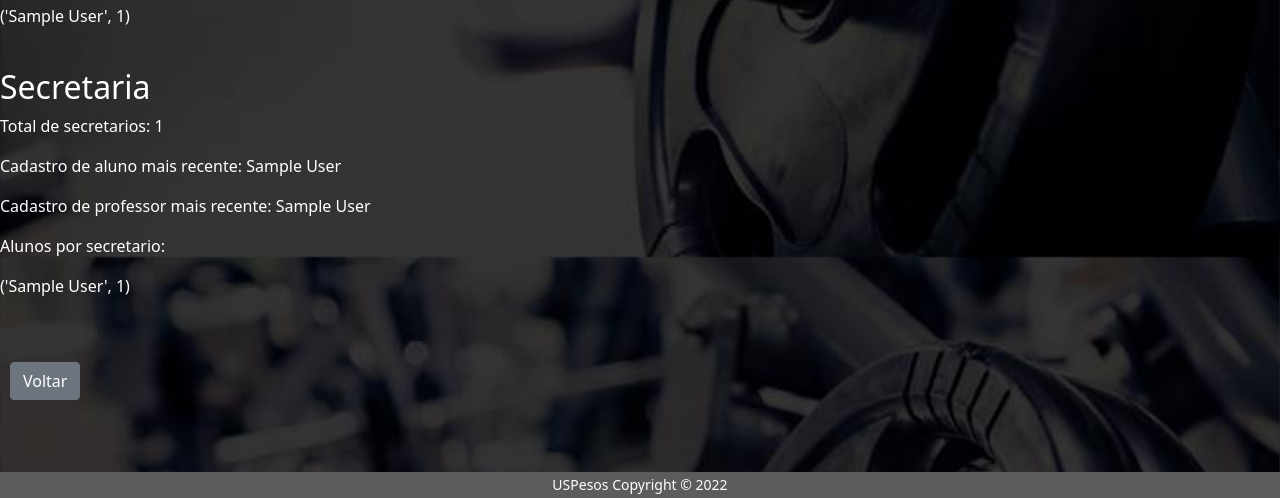
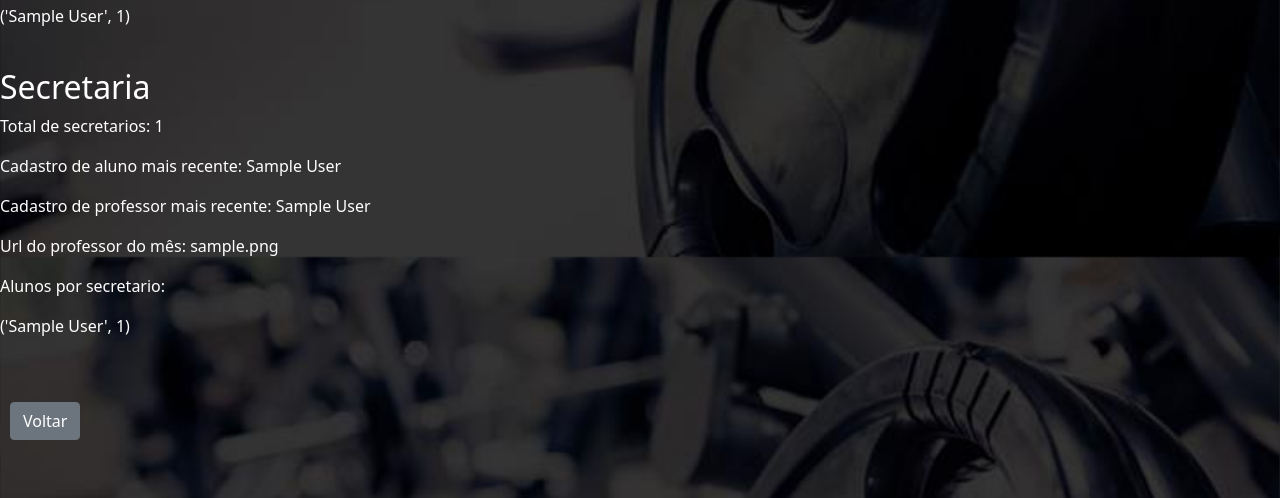
Before and after one commit to tomasolenscki/USPesos, a Django app: page /secretaria/dados/ in a window 1280 px wide. Shown: the part 543-1041 px from the top of the page. Run offline with Django 4.2, Linux system fonts and the light colour scheme; a user stored in the database is signed in; tables that the repository leaves empty hold one stand-in row (values such as "Sample post"); some libraries are stand-ins or nearby versions.

Commit message:
Logado como arrumado

```diff
--- a/secretaria/templates/secretaria/dados.html
+++ b/secretaria/templates/secretaria/dados.html
@@ -44,6 +44,8 @@
 
 <p> Cadastro de professor mais recente: {{ ultimo_professor }} </p>
 
+<p> Url do professor do mês: {{ professor_do_mes.urlfoto }} </p>
+
 <p> Alunos por secretario: </p>
 
 {% for secretario in alunos_por_secretarios %}
--- a/secretaria/views.py
+++ b/secretaria/views.py
@@ -44,10 +44,16 @@ def dados(request):
         numero_de_aulas = aulas.count()
         aulas_por_modalidade.append((modalidade.nome, numero_de_aulas))
 
+    professor_do_mes = professores.last()
+    a = 0
+
     aulas_por_professor = []
     for professor in professores:
         aulas = Aula.objects.filter(professor = professor).all()
         numero_de_aulas = aulas.count()
+        if numero_de_aulas > a:
+            professor_do_mes = professor
+
         aulas_por_professor.append((professor.user.name, numero_de_aulas))
 
     secretarios = Secretario.objects.all()
@@ -56,6 +62,7 @@ def dados(request):
     ultimo_aluno_cadastrado = alunos.last()
 
     ultimo_professor_cadastrado = professores.last()
+
 
     alunos_por_secretarios = []
     for secretario in secretarios:
@@ -76,6 +83,8 @@ def dados(request):
         media_de_tempos = 0
 
 
+
+
     context = {
         'alunos' : alunos,
         'media_idades' : media_idades,
@@ -88,5 +97,6 @@ def dados(request):
         'ultimo_professor' : ultimo_professor_cadastrado,
         'alunos_por_secretarios' : alunos_por_secretarios,
         'media_tempos' : media_de_tempos,
+        'professor_do_mes' : professor_do_mes,
         }
     return render(request, 'secretaria/dados.html', context = context)
--- a/templates/base.html
+++ b/templates/base.html
@@ -30,8 +30,13 @@
             <ul>
                 <li><a href="{% url 'user:home' %}"><img src="/static/logo_uspesos_2.png" height="30px"></a></li>
                 {% if user.is_authenticated %}
+                    {% if user.is_aluno or user.is_professor %}
                     <li><h6 style="color: black;"><b>Logado(a) como: {{user.name}}</b></h6></li>
                     <li><a href="{% url 'logout' %}?next=/user/login/">Log out</a></li>
+                    {% else %}
+                    <li><h6 style="color: black;"><b>Logado como secretario</b></h6></li>
+                    <li><a href="{% url 'logout' %}?next=/user/login/">Log out</a></li>
+                    {% endif %}
                 {% else %}
                     <li><h6 style="color: black;"><b>Bem-vindo(a) ao USPesos! Entre em sua conta para continuar</b></h6></li>
                 {% endif %}
```
